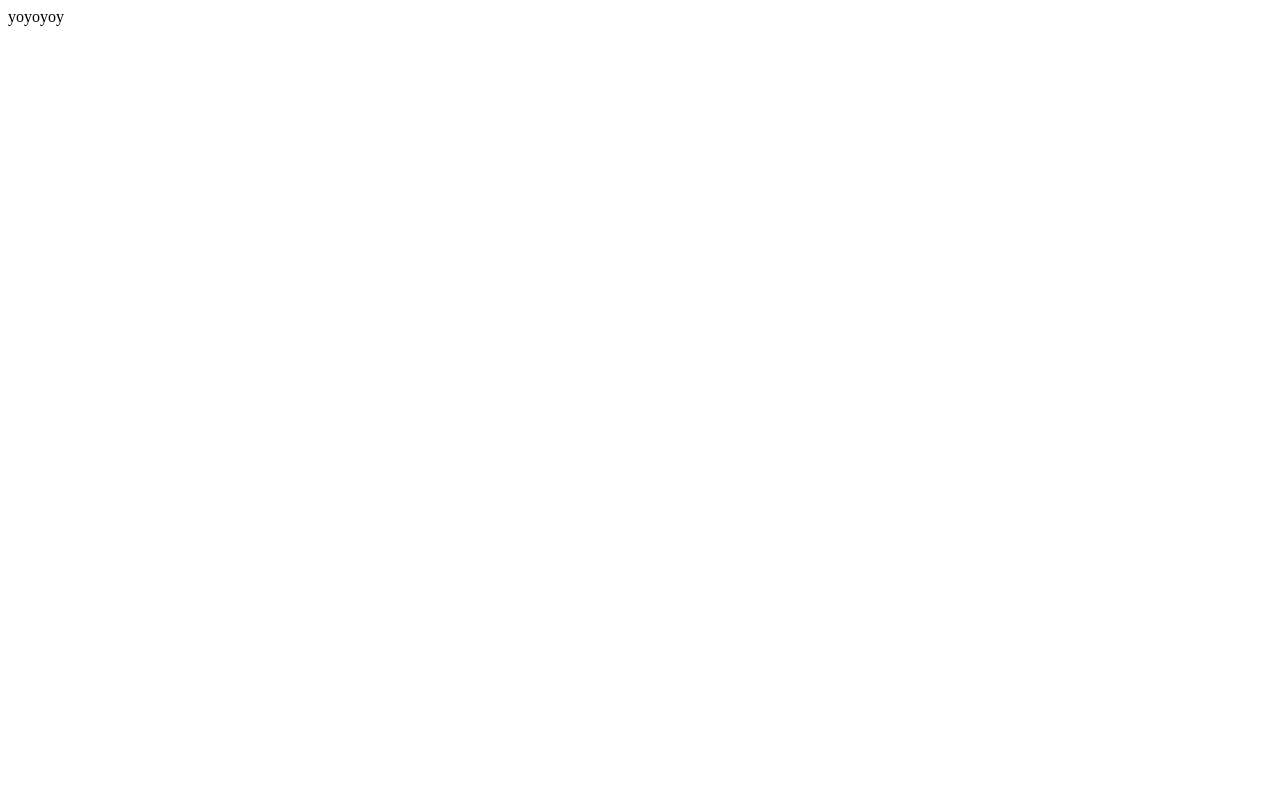
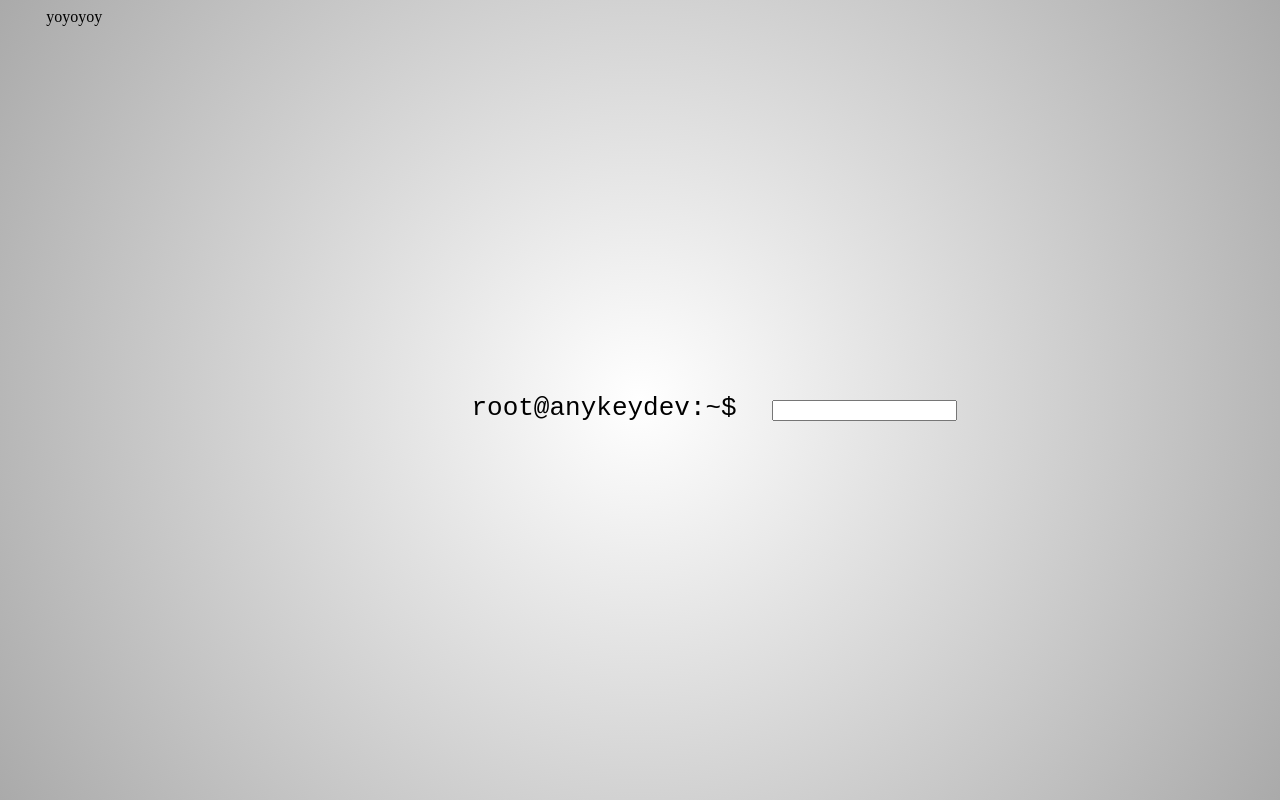
Before and after one commit to broAir/broair.github.io, a plain HTML site: page index.html in a window 1280 px wide. Drawn offline with Linux system fonts and the light colour scheme; files that its build step writes are made by us from their sources.

Commit message:
console styles

```diff
--- /dev/null
+++ b/console.css
@@ -0,0 +1,51 @@
+span {
+  font-family: monospace;
+  font-size: 2em;
+}
+
+span:after {
+  content: "_";
+  opacity: 0;
+  animation: cursor 1s infinite;
+}
+
+@keyframes cursor {
+  0% {
+    opacity: 0;
+  }
+  40% {
+    opacity: 0;
+  }
+  50% {
+    opacity: 1;
+  }
+  90% {
+    opacity: 1;
+  }
+  100% {
+    opacity: 0;
+  }
+}
+/* styling */
+html {
+  width: 100%;
+  height: 100%;
+  background: radial-gradient(circle, #ffffff 0%, #aaaaaa 100%) no-repeat;
+  overflow-x: hidden;
+  overflow-y: hidden;
+}
+
+body {
+  text-align: center;
+  display: table;
+  width: 100%;
+  height: 100%;
+  overflow-x: hidden;
+  overflow-y: hidden;
+}
+
+#wrap {
+  box-sizing: border-box;
+  display: table-cell;
+  vertical-align: middle;
+}
--- a/index.html
+++ b/index.html
@@ -4,8 +4,12 @@
 <head>
     <meta charset="utf-8" />
     <title>yoyoyoy</title>
+    <link rel="stylesheet" type="text/css" href="/css/console.css" />
 </head>
 <body>
     yoyoyoy
+    <div id="wrap">
+        <span>root@anykeydev:~$ </span> <input type="text">
+    </div>
 </body>
 </html>
```
